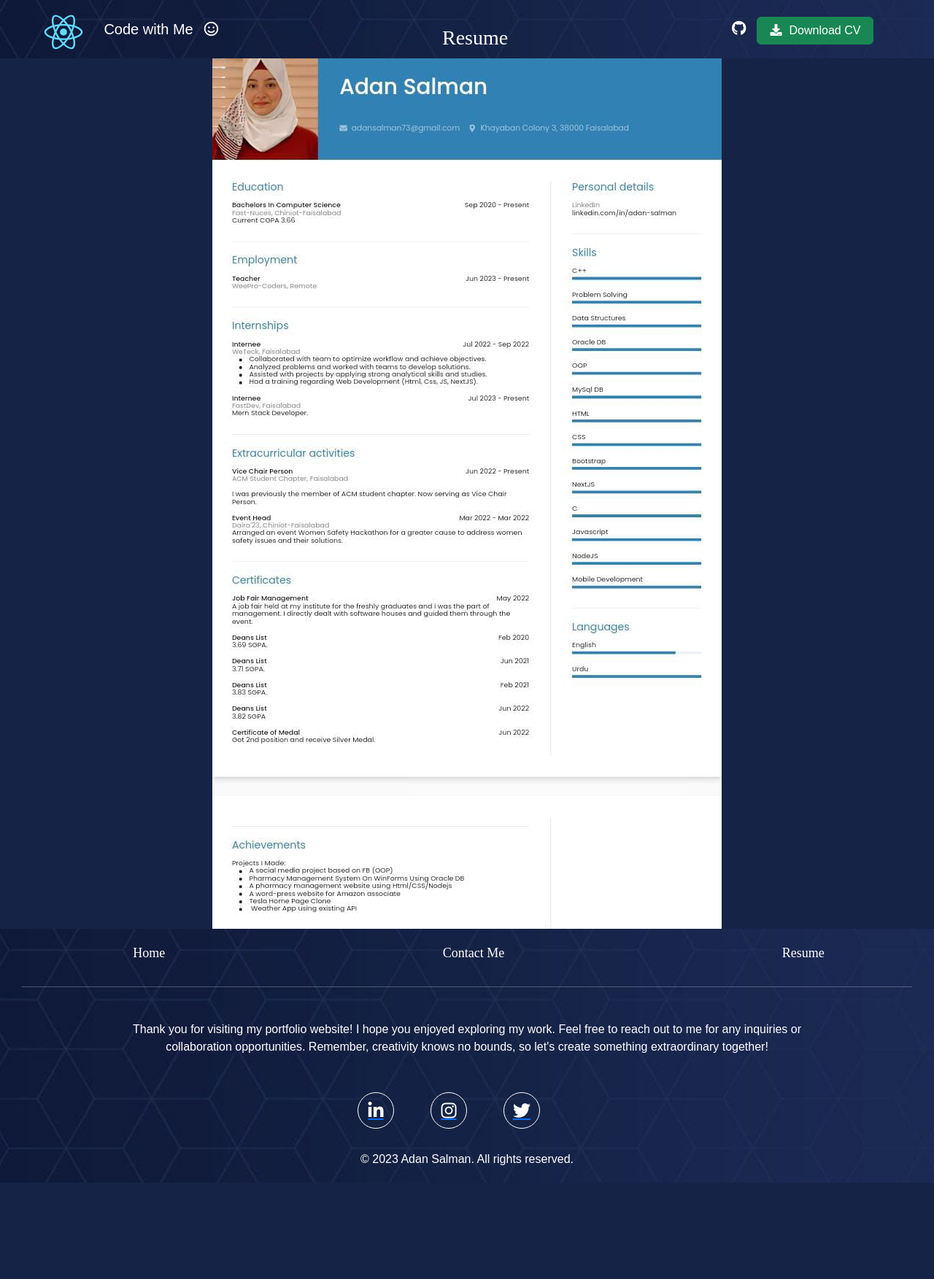
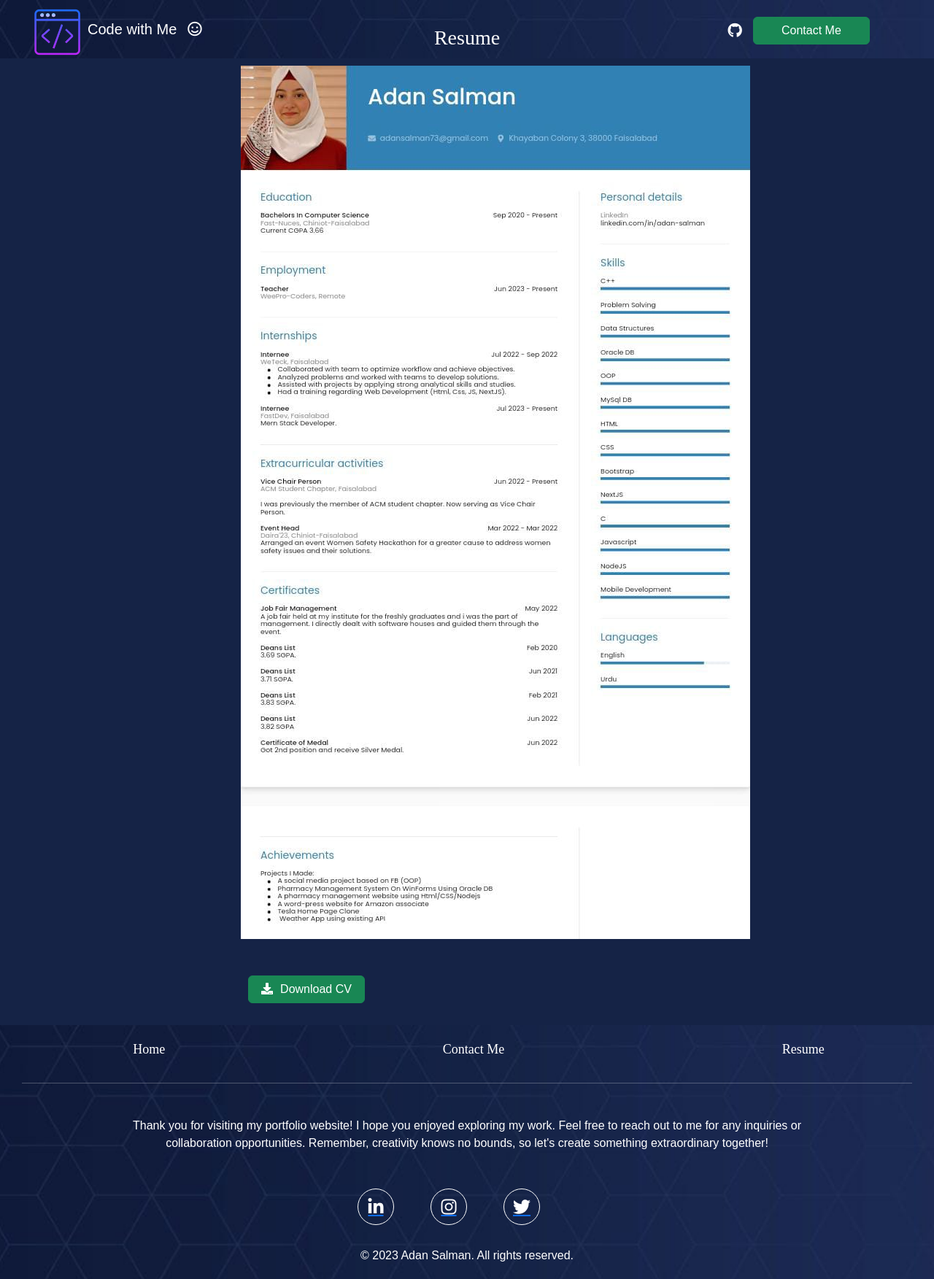
Before and after one commit to adan-s/Web-Portfolio, a React (Create React App) app: page /resume in a window 1280 px wide. Shown: the top 1753 px of the page at 73% size. Before the commit the page ends 1621 px from the top, so only its background shows below. Built offline with nearby package versions, Linux system fonts and the light colour scheme.

Commit message:
Added props
I have made use of props

```diff
--- a/src/App.js
+++ b/src/App.js
@@ -2,7 +2,6 @@ import "./App.css";
 import logo from "./Images/logo.png";
 import myimage from "./Images/image.png";
 import secondImg from "./Images/secondimg.png";
-import { Link } from "react-router-dom";
 import Button from "react-bootstrap/Button";
 import Card from "react-bootstrap/Card";
 import bootstrapImg from "./Images/bootstrapImg.PNG";
@@ -11,31 +10,14 @@ import tailwindImg from "./Images/tailwindImg.PNG";
 import cssImg from "./Images/cssImg.PNG";
 import reactImg from "./Images/reactImg.PNG";
 import nextjsImg from "./Images/nextjsImg.PNG";
+import Footer from "./components/footer";
+import Navbar from './components/navbar'
 
 function App() {
   return (
     <div className="App">
       <header className="App-header">
-        <div className="navbar">
-          <div className="navbar-logo">
-            <img src={logo} className="App-logo" alt="logo" />
-            <span className="logoText">
-              Code with Me
-              <i className="far fa-smile navbar-button"></i>
-            </span>
-          </div>
-          <div className="navbar-name">Portfolio</div>
-          <div className="navbar-buttons">
-            <a href="https://github.com/adan-s">
-              <i className="fab fa-github navbar-button"></i>
-            </a>
-            <button type="button" className="btn btn-success">
-              <a className="contactLink" href="/contact">
-                Contact Me
-              </a>
-            </button>
-          </div>
-        </div>
+       <Navbar title="Portfolio"/>
         <div className="firstDivBg">
           <div className="firstDiv">
             <div className="leftSide">
@@ -273,55 +255,7 @@ function App() {
           </div>
         </div>
       </header>
-      <footer className="footer">
-        <ul className="footer-ul">
-          <li className="footer-li">
-            <Link className="link-li" to="/">
-              Home
-            </Link>
-          </li>
-          <li className="footer-li">
-            <Link className="link-li" to="/contact">
-              Contact Me
-            </Link>
-          </li>
-          <li className="footer-li">
-            <Link className="link-li" to="/resume">
-              Resume
-            </Link>
-          </li>
-        </ul>
-        <hr />
-        <p className="footerPara">
-          Thank you for visiting my portfolio website! I hope you enjoyed
-          exploring my work. Feel free to reach out to me for any inquiries or
-          collaboration opportunities. Remember, creativity knows no bounds, so
-          let's create something extraordinary together!
-        </p>
-
-        <div className="social-buttonsFooter">
-          <a
-            href="https://www.linkedin.com/in/adan-salman/"
-            className="button linkedin"
-          >
-            <i className="fab fa-linkedin-in"></i>
-          </a>
-          <a
-            href="https://www.instagram.com/a.d.a.n_s/"
-            className="button insta"
-          >
-            <i className="fab fa-instagram"></i>
-          </a>
-          <a
-            href="https://twitter.com/adans0_0"
-            className="button twitter"
-          >
-            <i className="fab fa-twitter"></i>
-          </a>
-        </div>
-
-        <p>&copy; 2023 Adan Salman. All rights reserved.</p>
-      </footer>
+      <Footer/>
     </div>
   );
 }
--- /dev/null
+++ b/src/components/footer.js
@@ -0,0 +1,58 @@
+import React from 'react'
+import { Link } from "react-router-dom";
+
+export default function footer() {
+  return (
+    <div>
+         <footer className="footer">
+        <ul className="footer-ul">
+          <li className="footer-li">
+            <Link className="link-li" to="/">
+              Home
+            </Link>
+          </li>
+          <li className="footer-li">
+            <Link className="link-li" to="/contact">
+              Contact Me
+            </Link>
+          </li>
+          <li className="footer-li">
+            <Link className="link-li" to="/resume">
+              Resume
+            </Link>
+          </li>
+        </ul>
+        <hr />
+        <p className="footerPara">
+          Thank you for visiting my portfolio website! I hope you enjoyed
+          exploring my work. Feel free to reach out to me for any inquiries or
+          collaboration opportunities. Remember, creativity knows no bounds, so
+          let's create something extraordinary together!
+        </p>
+
+        <div className="social-buttonsFooter">
+          <a
+            href="https://www.linkedin.com/in/adan-salman/"
+            className="button linkedin"
+          >
+            <i className="fab fa-linkedin-in"></i>
+          </a>
+          <a
+            href="https://www.instagram.com/a.d.a.n_s/"
+            className="button insta"
+          >
+            <i className="fab fa-instagram"></i>
+          </a>
+          <a
+            href="https://twitter.com/adans0_0"
+            className="button twitter"
+          >
+            <i className="fab fa-twitter"></i>
+          </a>
+        </div>
+
+        <p>&copy; 2023 Adan Salman. All rights reserved.</p>
+      </footer>
+    </div>
+  )
+}
--- /dev/null
+++ b/src/components/navbar.js
@@ -0,0 +1,28 @@
+import React from 'react'
+import logo from '../Images/logo.png'
+export default function navbar(props) {
+  return (
+    <div>
+       <div className="navbar">
+          <div className="navbar-logo">
+            <img src={logo} className="App-logo" alt="logo" />
+            <span className="logoText">
+              Code with Me
+              <i className="far fa-smile navbar-button"></i>
+            </span>
+          </div>
+          <div className="navbar-name">{props.title}</div>
+          <div className="navbar-buttons">
+            <a href="https://github.com/adan-s">
+              <i className="fab fa-github navbar-button"></i>
+            </a>
+            <button type="button" className="btn btn-success">
+              <a className="contactLink" href="/contact">
+                Contact Me
+              </a>
+            </button>
+          </div>
+        </div>
+    </div>
+  )
+}
--- a/src/pages/ContactPage.js
+++ b/src/pages/ContactPage.js
@@ -1,110 +1,30 @@
 import "../pages/Contact.css";
-import "../App.css"
-import logo from "../Images/logo.png";
-import { Link } from "react-router-dom";
+import "../App.css";
+import Footer from "../components/footer";
+import Navbar from "../components/navbar";
 export default function Contact() {
   return (
     <div className="ContactPage">
-      <div className="navbar">
-          <div className="navbar-logo">
-            <img src={logo} className="App-logo" alt="logo" />
-            <span className="logoText">
-              Code with Me
-              <i className="far fa-smile navbar-button"></i>
-            </span>
-          </div>
-          <div className="navbar-name">Contact Me</div>
-          <div className="navbar-buttons">
-            <a href="https://github.com/adan-s">
-              <i className="fab fa-github navbar-button"></i>
-            </a>
-
-          </div>
-        </div>
+      <Navbar title="Contact Me" />
       <h1 className="header">Contact Me</h1>
-      {/* <form className="contact-form">
-        <div className="form-group">
-          <label for="name">Name:</label>
-          <input type="text" id="name" name="name" required />
-        </div>
-        <div className="form-group">
-          <label for="email">Email:</label>
-          <input type="email" id="email" name="email" required />
-        </div>
-        <div className="form-group">
-          <label for="message">Message:</label>
-          <textarea id="message" name="message" required></textarea>
-        </div>
-        <button type="submit">Send Message</button>
-      </form> */}
       <div className="ContactInfo1">
         <div className="call">
           <h5>
-              {" "}
             <i className="fa fa-phone"></i>+92 90078601
           </h5>
         </div>
         <div className="email">
           <h5>
-              {" "}
             <i className="fa fa-envelope"></i>adansalman73@gmail.com
           </h5>
         </div>
         <div className="location">
           <h5>
-              {" "}
             <i className="fa fa-map-marker"></i>Faisalabad, Pakistan
           </h5>
         </div>
       </div>
-      <footer className="footer">
-        <ul className="footer-ul">
-          <li className="footer-li">
-            <Link className="link-li" to="/">
-              Home
-            </Link>
-          </li>
-          <li className="footer-li">
-            <Link className="link-li" to="/contact">
-              Contact Me
-            </Link>
-          </li>
-          <li className="footer-li">
-            <Link className="link-li" to="/resume">
-              Resume
-            </Link>
-          </li>
-        </ul>
-        <hr/>
-        <p className="footerPara">
-        Thank you for visiting my portfolio website! I hope you enjoyed exploring my work.
-        Feel free to reach out to me for any inquiries or collaboration opportunities.
-        Remember, creativity knows no bounds, so let's create something extraordinary together!
-        </p>
-
-        <div className="social-buttonsFooter">
-                <a
-                  href="https://www.linkedin.com/in/adan-salman/"
-                  className="button linkedin"
-                >
-                  <i className="fab fa-linkedin-in"></i>
-                </a>
-                <a
-                  href="https://www.instagram.com/a.d.a.n_s/"
-                  className="button insta"
-                >
-                  <i className="fab fa-instagram"></i>
-                </a>
-                <a
-                  href="https://twitter.com/adans0_0"
-                  className="button twitter"
-                >
-                  <i className="fab fa-twitter"></i>
-                </a>
-              </div>
-
-        <p>&copy; 2023 Adan Salman. All rights reserved.</p>
-      </footer>
+      <Footer />
     </div>
   );
 }
--- a/src/pages/Resume.css
+++ b/src/pages/Resume.css
@@ -10,22 +10,23 @@
     overflow-x: hidden;
     align-items: center;
   }
-  footer {
-    background-color: black;
-  padding: 20px;
-  color: white;
-  text-align: center;
-  margin-bottom: 0px;
-  width: 100%;
-}
 
 .img{
-  display: flex;
-  justify-content: center;
-   align-self: center;
    padding-top: 20px;
 }
 
   .footer>p {
     margin: 0;
   }
+
+  .download{
+    margin-top: 50px;
+    margin-bottom: 30px;
+  }
+  .body{
+    display:flex;
+    flex-direction: column;
+    justify-content: center;
+    margin-top: 70px;
+    margin-left: 390px;
+  }
--- a/src/pages/Resume.js
+++ b/src/pages/Resume.js
@@ -1,25 +1,21 @@
 import "../pages/Resume.css";
-import "../App.css"
-import logo from "../logo.svg";
+import "../App.css";
 import resumeimg from "../Images/resumeimg.jpeg";
-import { Link } from "react-router-dom";
+import Footer from "../components/footer";
 import MyPDF from "../resources/Adan'sResume.pdf";
+import Navbar from "../components/navbar";
+
 export default function Resume() {
   return (
     <div className="resume-page">
-     <div className="navbar">
-          <div className="navbar-logo">
-            <img src={logo} className="App-logo" alt="logo" />
-            <span className="logoText">
-              Code with Me
-              <i className="far fa-smile navbar-button"></i>
-            </span>
+      <Navbar title="Resume" />
+
+      <div className="body">
+        <div className="img">
+          <img src={resumeimg} alt="Wrong Path" className="resume" />
         </div>
-          <div className="navbar-name">Resume</div>
-          <div className="navbar-buttons">
-            <a href="https://github.com/adan-s">
-              <i className="fab fa-github navbar-button"></i>
-              <button type="button" className="btn btn-success">
+        <div>
+          <button type="button" className="btn btn-success download">
             <a
               href={MyPDF}
               download="Adan Salman's Resume.pdf"
@@ -29,62 +25,10 @@ export default function Resume() {
               <span className="downloadText">Download CV </span>
             </a>
           </button>
-            </a>
-
         </div>
       </div>
-      <h1 className="h1">My Resume</h1>
-      <div className="img">
-        <img src={resumeimg} alt="Wrong Path" className="resume" />
-      </div>
-      <footer className="footer">
-        <ul className="footer-ul">
-          <li className="footer-li">
-            <Link className="link-li" to="/">
-              Home
-            </Link>
-          </li>
-          <li className="footer-li">
-            <Link className="link-li" to="/contact">
-              Contact Me
-            </Link>
-          </li>
-          <li className="footer-li">
-            <Link className="link-li" to="/resume">
-              Resume
-            </Link>
-          </li>
-        </ul>
-        <hr/>
-        <p className="footerPara">
-        Thank you for visiting my portfolio website! I hope you enjoyed exploring my work.
-        Feel free to reach out to me for any inquiries or collaboration opportunities.
-        Remember, creativity knows no bounds, so let's create something extraordinary together!
-        </p>
 
-        <div className="social-buttonsFooter">
-                <a
-                  href="https://www.linkedin.com/in/adan-salman/"
-                  className="button linkedin"
-                >
-                  <i className="fab fa-linkedin-in"></i>
-                </a>
-                <a
-                  href="https://www.instagram.com/a.d.a.n_s/"
-                  className="button insta"
-                >
-                  <i className="fab fa-instagram"></i>
-                </a>
-                <a
-                  href="https://twitter.com/adans0_0"
-                  className="button twitter"
-                >
-                  <i className="fab fa-twitter"></i>
-                </a>
-              </div>
-
-        <p>&copy; 2023 Adan Salman. All rights reserved.</p>
-      </footer>
+      <Footer />
     </div>
   );
 }
```
Lines whose indentation alone changed are shown as unchanged.
